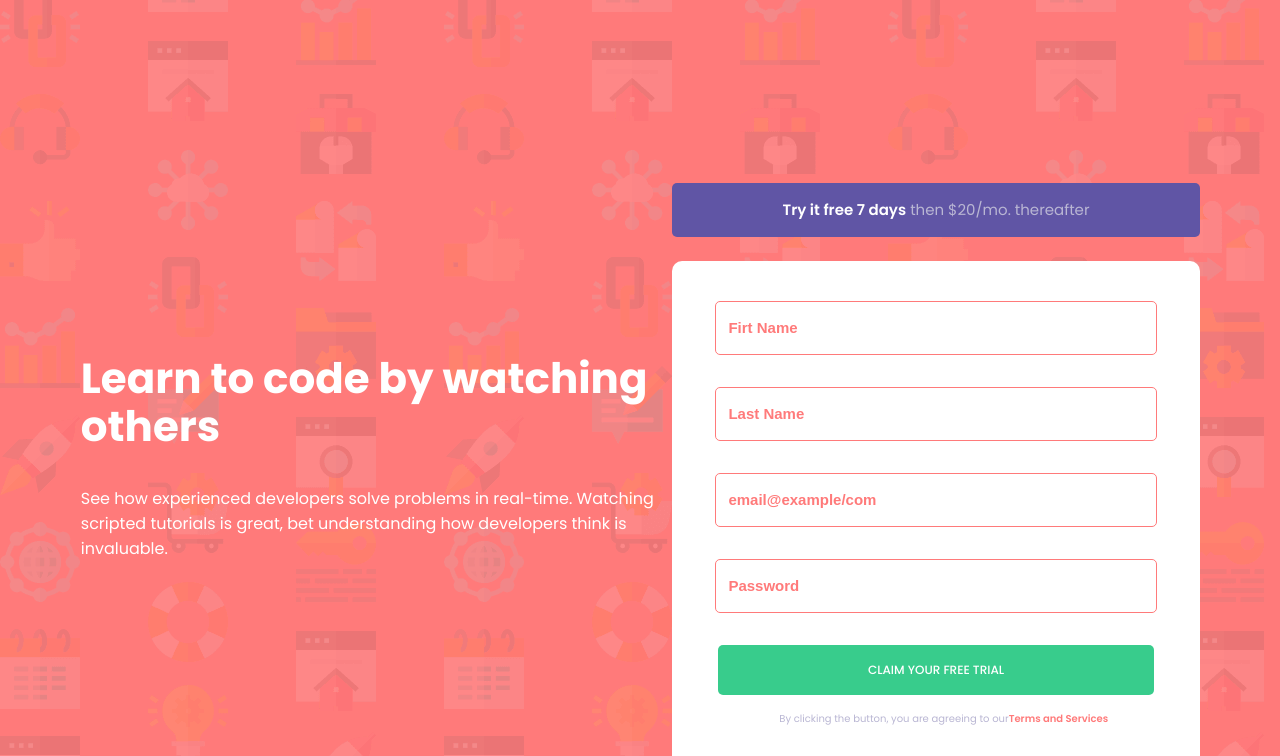
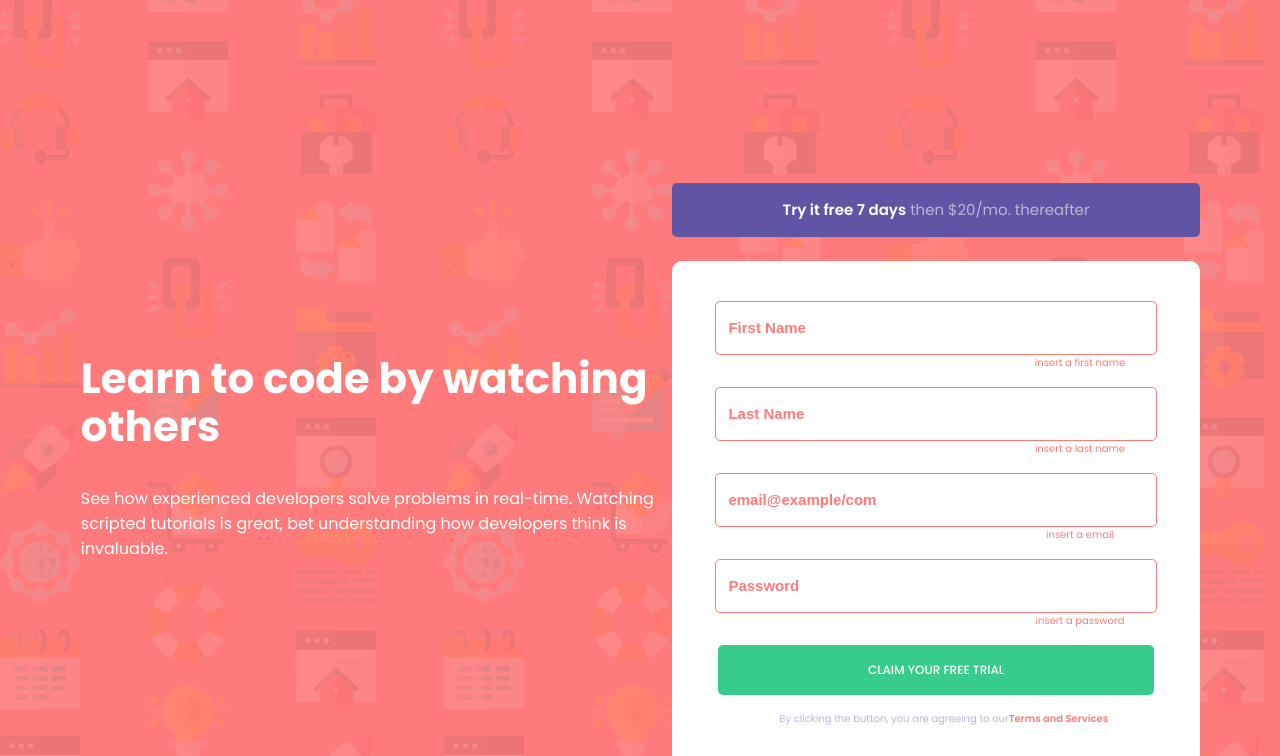
Before and after one commit to KlausMachado/formReact, a React (Create React App) app: page / in a window 1280 px wide. Shown: the top 756 px of the page. Built offline with nearby package versions, Linux system fonts and the light colour scheme.

Commit message:
updates input

```diff
--- a/src/component/form.js
+++ b/src/component/form.js
@@ -12,7 +12,8 @@ export const Form = () => {
         </Button>
 
         <FormStyle action="">
-          <Input type="text" name="name" id="name" placeholder="Firt Name" />
+          <Input type="text" name="name" id="name" placeholder="First Name" />
+          <P2>insert a first name</P2>
           <label htmlFor="name" hidden>
             Firt Name
           </label>
@@ -23,6 +24,8 @@ export const Form = () => {
             id="lastName"
             placeholder="Last Name"
           />
+          <P2>insert a last name</P2>
+
           <label htmlFor="lastName" hidden>
             Last Name
           </label>
@@ -33,6 +36,8 @@ export const Form = () => {
             id="email"
             placeholder="email@example/com"
           />
+          <P2>insert a email</P2>
+
           <label htmlFor="email" hidden>
             Email
           </label>
@@ -43,6 +48,8 @@ export const Form = () => {
             id="password"
             placeholder="Password"
           />
+          <P2>insert a password </P2>
+
           <label htmlFor="password" hidden>
             Password
           </label>
@@ -107,7 +114,6 @@ const FormStyle = styled.form`
 
 const Input = styled.input`
   border-radius: 5px;
-  margin-bottom: 2rem;
   height: 3.125rem;
   width: 85%;
   border: 1.8px solid hsl(0, 100%, 74%);
@@ -144,7 +150,7 @@ const P = styled.p`
   color: hsl(246, 25%, 77%);
 
   @media (max-width: 1024px) {
-    margin-left: .8125rem;
+    margin-left: 0.8125rem;
   }
   @media (max-width: 425px) {
     margin-left: 2rem;
@@ -152,6 +158,15 @@ const P = styled.p`
   @media (max-width: 320px) {
     margin-left: 0.5rem;
   }
+`;
+
+const P2 = styled.p`
+  font-size: 0.625rem;
+  margin-top: 0;
+  margin-bottom: 1rem;
+  margin-left: 18rem;
+  color: hsl(0, 100%, 74%);
+
 `;
 
 const A = styled.a`
```
